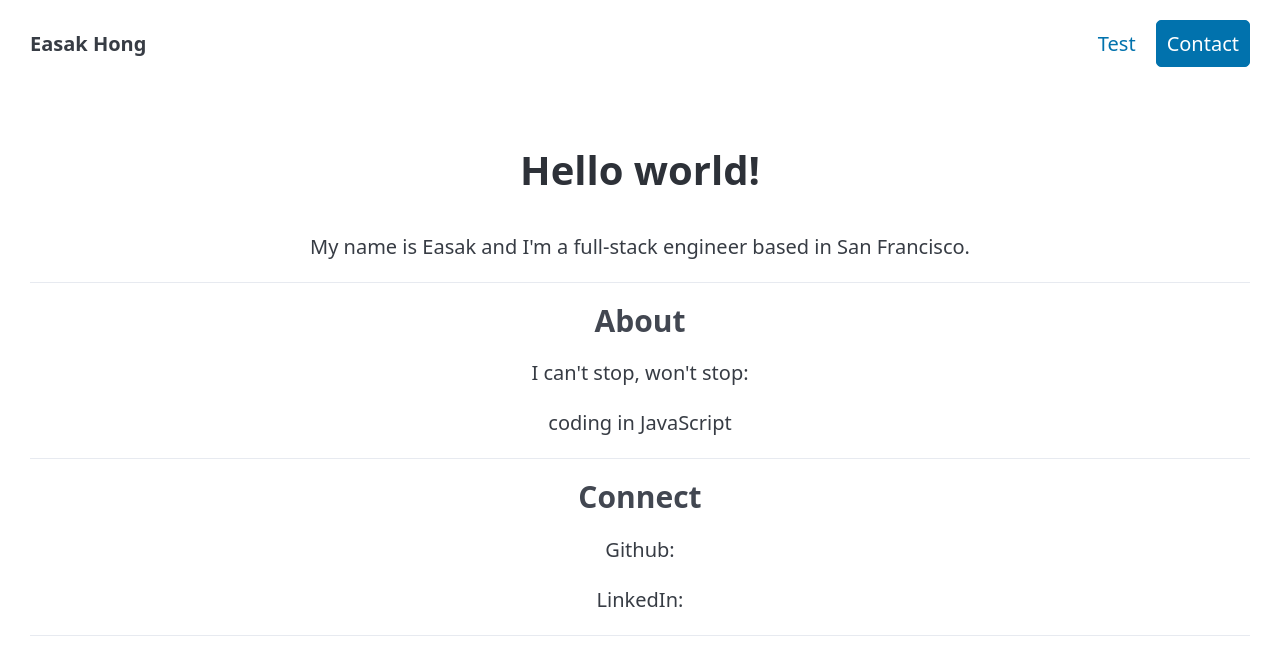
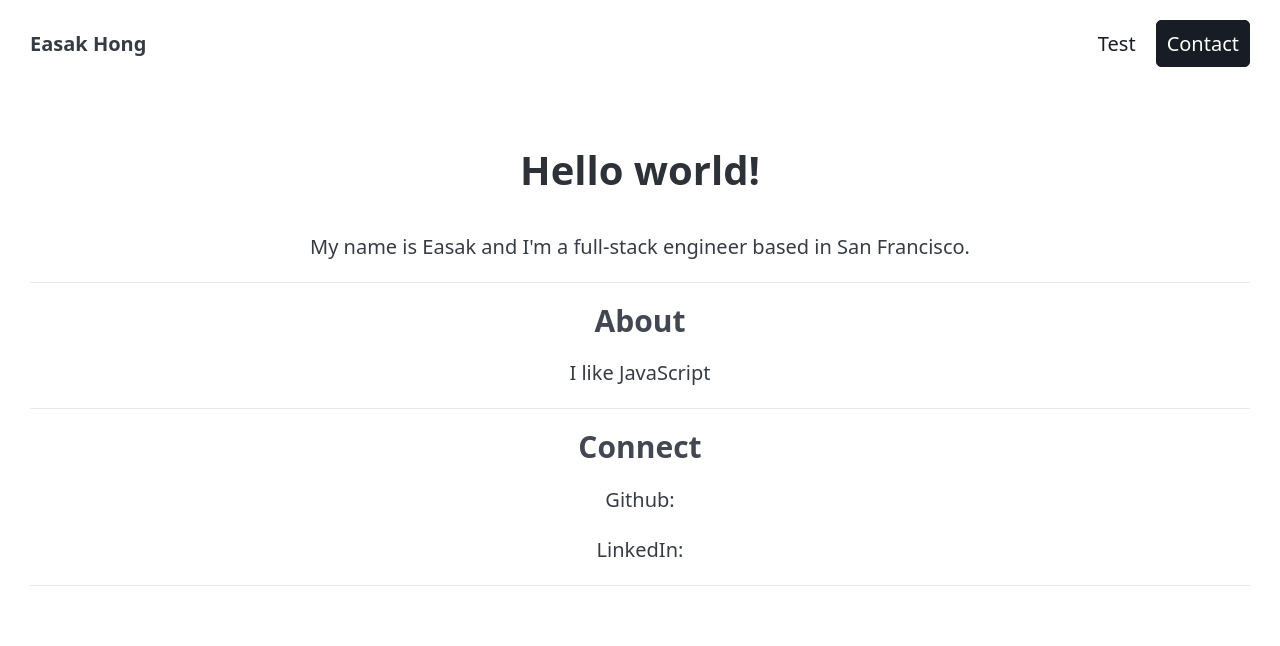
Before and after one commit to ehong07/page, a React (Vite) app in the folder app/: page / in a window 1280 px wide. Shown: the top 646 px of the page. Built offline with nearby package versions, Linux system fonts and the light colour scheme.

Commit message:
add header to navbar

```diff
--- a/app/src/App.jsx
+++ b/app/src/App.jsx
@@ -2,7 +2,7 @@ import './App.css';
 
 function App() {
   return (
-    <>
+    <div className="layout">
       <section className="hero">
         <div className="container">
           <h1 className="greeting">Hello world!</h1>
@@ -13,8 +13,7 @@ function App() {
       <section className="about">
         <div className="container">
           <h3>About</h3>
-          <p>I can&apos;t stop, won&apos;t stop:</p>
-          <p>coding in JavaScript</p>
+          <p>I like JavaScript</p>
         </div>
       </section>
       <hr />
@@ -26,7 +25,7 @@ function App() {
         </div>
       </section>
       <hr />
-    </>
+    </div>
   )
 }
 
--- a/app/src/components/Navbar.jsx
+++ b/app/src/components/Navbar.jsx
@@ -1,14 +1,16 @@
 function Navbar() {
   return (
+    <header>
       <nav>
         <ul>
           <li><strong>Easak Hong</strong></li>
         </ul>
         <ul>
-        <li><a href="#">Test</a></li>
-        <li><button>Contact</button></li>
+          <li><a href="#" className="contrast">Test</a></li>
+          <li><button className="contrast">Contact</button></li>
         </ul>
       </nav>
+    </header>
   )
 }
 
```
Lines whose indentation alone changed are shown as unchanged.
